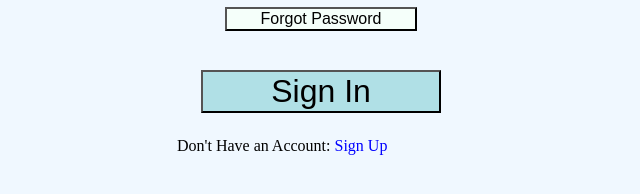
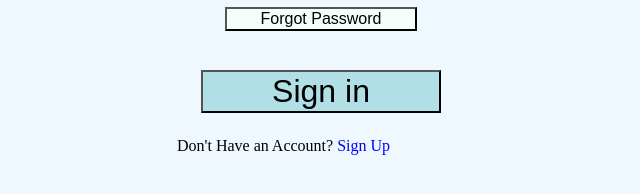
Before and after one commit to malcolm5858/CS-487-Project, a plain HTML site: page signin.html in a window 1280 px wide. Shown: the part 440-634 px from the top of the page, 319-959 px from the left. Drawn offline with Linux system fonts and the light colour scheme.

Commit message:
Update signin.html

```diff
--- a/signin.html
+++ b/signin.html
@@ -24,10 +24,10 @@
 				<input type = "submit" value = "Forgot Password">
 			</div>
 			<div  class = "submitin" >
-				<input type = "submit" value = "Sign In">
+				<input type = "submit" value = "Sign in">
 			</div>
 			<div class ="signup">
-				<p> Don't Have an Account: <a href = "signup.html">Sign Up</a></p>
+				<p> Don't Have an Account? <a href = "signup.html">Sign Up</a></p>
 			</div>
 		</div>
 	</body>
```
